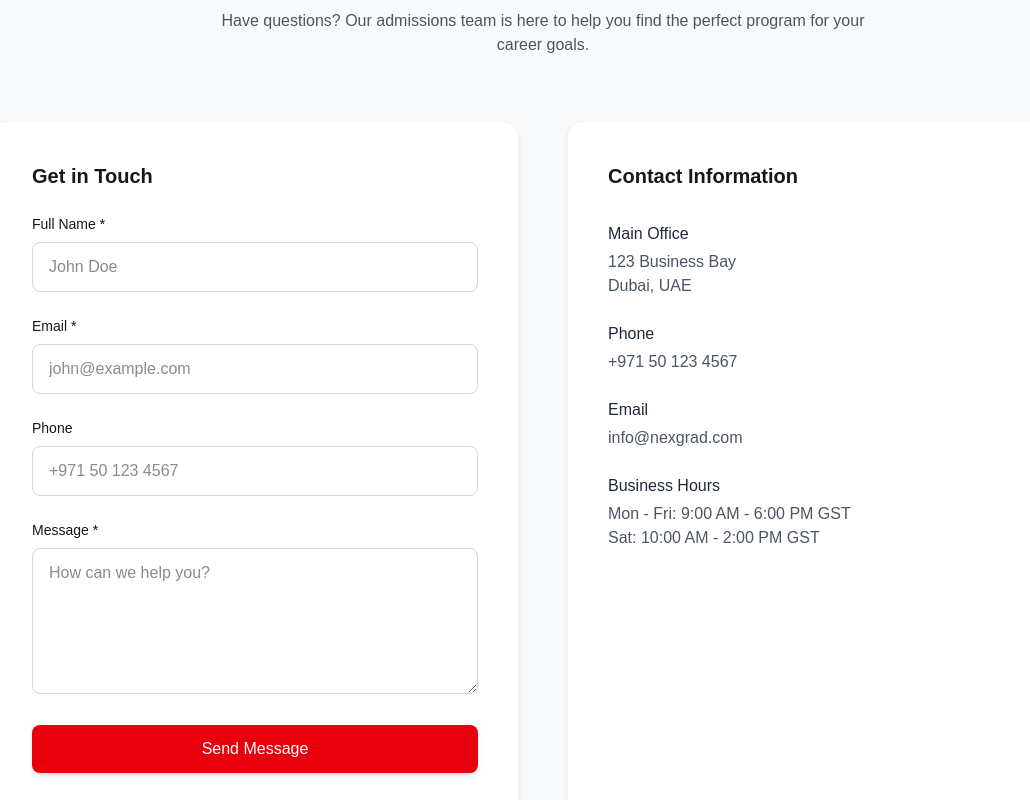
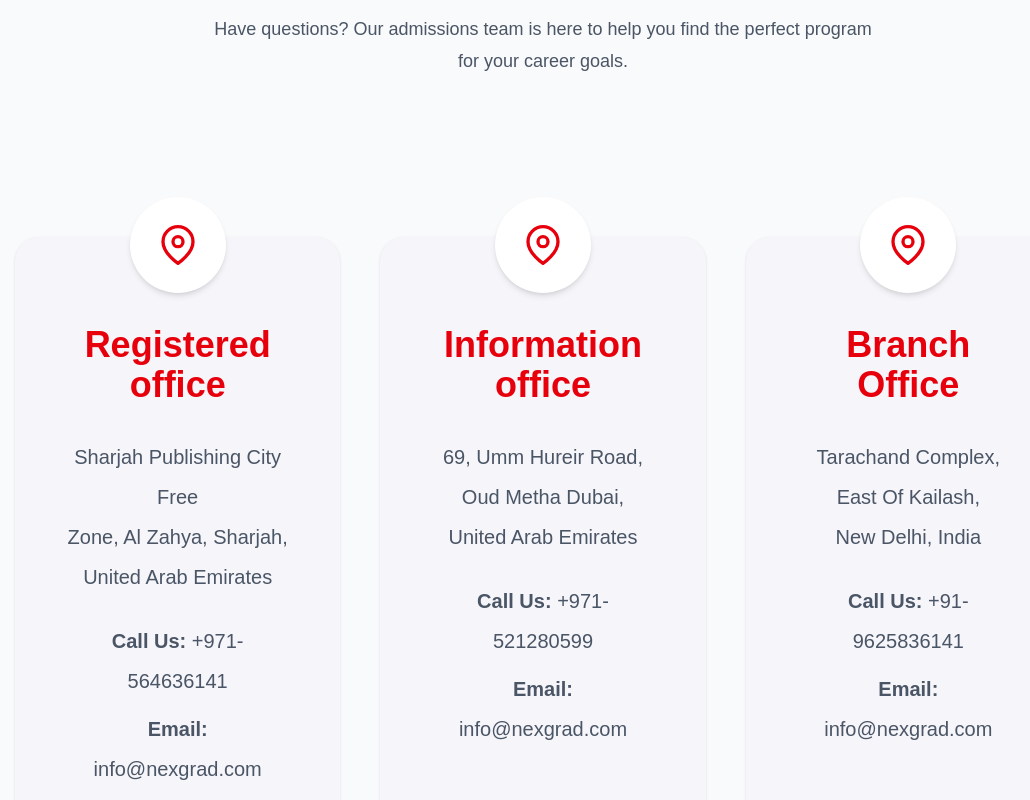
Before and after one commit to nexgrad-sys/Nexgrad, a Next.js app in the folder nexgrad/: page /contact in a window 1280 px wide. Shown: the part 320-1120 px from the top of the page, without its empty margins (97-1127 px from the left). Built offline with nearby package versions, Linux system fonts and the light colour scheme.

Commit message:
Jagjeet Hundal
Contact Us page updated

```diff
--- a/nexgrad/app/contact/page.tsx
+++ b/nexgrad/app/contact/page.tsx
@@ -1,8 +1,10 @@
 "use client";
 
 import { useState } from "react";
+import { FiMapPin } from "react-icons/fi";
 
 export default function ContactPage() {
+
   const [form, setForm] = useState({
     name: "",
     email: "",
@@ -13,155 +15,506 @@ export default function ContactPage() {
   const handleChange = (
     e: React.ChangeEvent<HTMLInputElement | HTMLTextAreaElement>
   ) => {
-    setForm({ ...form, [e.target.name]: e.target.value });
+
+    setForm({
+      ...form,
+      [e.target.name]: e.target.value,
+    });
   };
 
-  const handleSubmit = (e: React.FormEvent) => {
+  const handleSubmit = (
+    e: React.FormEvent
+  ) => {
+
     e.preventDefault();
+
     console.log(form);
+
     alert("Message sent successfully!");
   };
 
   return (
-    <section className="py-24 bg-gray-50 min-h-screen">
-      <div className="max-w-6xl mx-auto px-6">
+
+    <section className="bg-gray-50">
+
+      {/* TOP ADDRESS CARDS */}
+
+
+
+      {/* CONTACT FORM SECTION */}
+
+      <div className="max-w-6xl mx-auto px-6 py-24">
 
         {/* Heading */}
+
         <div className="text-center mb-16">
-          <h1 className="text-5xl font-semibold mb-4">Contact Us</h1>
-          <p className="text-gray-600 max-w-2xl mx-auto">
-            Have questions? Our admissions team is here to help you find the
-            perfect program for your career goals.
+
+          <h1 className="text-5xl font-bold mb-5">
+            Contact Us
+          </h1>
+
+          <p className="text-gray-600 max-w-2xl mx-auto text-lg leading-8">
+            Have questions? Our admissions team is here to help
+            you find the perfect program for your career goals.
+          </p>
+
+        </div>
+
+        <div className="max-w-7xl mx-auto px-6 pt-24 mb-5">
+
+        <div className="grid md:grid-cols-3 gap-10">
+
+          {/* CARD 1 */}
+
+          <div
+            className="
+              relative
+              bg-[#F5F5FA]
+              rounded-3xl
+              p-12
+              text-center
+              shadow-sm
+              hover:shadow-xl
+              transition
+            "
+          >
+
+            {/* ICON */}
+
+            <div
+              className="
+                absolute
+                -top-10
+                left-1/2
+                -translate-x-1/2
+                w-24
+                h-24
+                rounded-full
+                bg-white
+                shadow-md
+                flex
+                items-center
+                justify-center
+              "
+            >
+
+              <FiMapPin
+                className="text-red-600"
+                size={40}
+              />
+
+            </div>
+
+            <h3
+              className="
+                text-4xl
+                font-bold
+                text-red-600
+                mt-10
+                mb-8
+              "
+            >
+              Registered office
+            </h3>
+
+            <div
+              className="
+                text-gray-600
+                text-xl
+                leading-10
+              "
+            >
+
+              <p>
+                Sharjah Publishing City Free
+              </p>
+
+              <p>
+                Zone, Al Zahya, Sharjah,
+              </p>
+
+              <p>
+                United Arab Emirates
+              </p>
+
+              <div className="mt-6">
+                <p>
+                  <strong>Call Us:</strong>{" "}
+                  +971-564636141
+                </p>
+
+                <p className="mt-2">
+                  <strong>Email:</strong>{" "}
+                  info@nexgrad.com
                 </p>
               </div>
 
-        {/* Grid */}
-        <div className="grid md:grid-cols-2 gap-12">
+            </div>
 
-          {/* LEFT – Form */}
-          <div className="bg-white rounded-2xl shadow-md p-10 border border-gray-100">
-            <h2 className="text-xl font-semibold mb-6">Get in Touch</h2>
+          </div>
 
-            <form onSubmit={handleSubmit} className="space-y-6">
+          {/* CARD 2 */}
 
-              {/* Name */}
-              <div>
-                <label className="block text-sm font-medium mb-2">
-                  Full Name *
-                </label>
+          <div
+            className="
+              relative
+              bg-[#F5F5FA]
+              rounded-3xl
+              p-12
+              text-center
+              shadow-sm
+              hover:shadow-xl
+              transition
+            "
+          >
+
+            <div
+              className="
+                absolute
+                -top-10
+                left-1/2
+                -translate-x-1/2
+                w-24
+                h-24
+                rounded-full
+                bg-white
+                shadow-md
+                flex
+                items-center
+                justify-center
+              "
+            >
+
+              <FiMapPin
+                className="text-red-600"
+                size={40}
+              />
+
+            </div>
+
+            <h3
+              className="
+                text-4xl
+                font-bold
+                text-red-600
+                mt-10
+                mb-8
+              "
+            >
+              Information office
+            </h3>
+
+            <div
+              className="
+                text-gray-600
+                text-xl
+                leading-10
+              "
+            >
+
+              <p>
+                69, Umm Hureir Road,
+              </p>
+
+              <p>
+                Oud Metha Dubai,
+              </p>
+
+              <p>
+                United Arab Emirates
+              </p>
+
+              <div className="mt-6">
+
+                <p>
+                  <strong>Call Us:</strong>{" "}
+                  +971-521280599
+                </p>
+
+                <p className="mt-2">
+                  <strong>Email:</strong>{" "}
+                  info@nexgrad.com
+                </p>
+
+              </div>
+
+            </div>
+
+          </div>
+
+          {/* CARD 3 */}
+
+          <div
+            className="
+              relative
+              bg-[#F5F5FA]
+              rounded-3xl
+              p-12
+              text-center
+              shadow-sm
+              hover:shadow-xl
+              transition
+            "
+          >
+
+            <div
+              className="
+                absolute
+                -top-10
+                left-1/2
+                -translate-x-1/2
+                w-24
+                h-24
+                rounded-full
+                bg-white
+                shadow-md
+                flex
+                items-center
+                justify-center
+              "
+            >
+
+              <FiMapPin
+                className="text-red-600"
+                size={40}
+              />
+
+            </div>
+
+            <h3
+              className="
+                text-4xl
+                font-bold
+                text-red-600
+                mt-10
+                mb-8
+              "
+            >
+              Branch Office
+            </h3>
+
+            <div
+              className="
+                text-gray-600
+                text-xl
+                leading-10
+              "
+            >
+
+              <p>
+                Tarachand Complex,
+              </p>
+
+              <p>
+                East Of Kailash,
+              </p>
+
+              <p>
+                New Delhi, India
+              </p>
+
+              <div className="mt-6">
+
+                <p>
+                  <strong>Call Us:</strong>{" "}
+                  +91-9625836141
+                </p>
+
+                <p className="mt-2">
+                  <strong>Email:</strong>{" "}
+                  info@nexgrad.com
+                </p>
+
+              </div>
+
+            </div>
+
+          </div>
+
+        </div>
+
+      </div>
+
+        {/* GRID */}
+
+        <div className="grid lg:grid-cols-2 gap-12">
+
+          {/* FORM */}
+
+          <div
+            className="
+              bg-white
+              rounded-3xl
+              p-10
+              shadow-lg
+            "
+          >
+
+            <h2 className="text-3xl font-bold mb-8">
+              Get in Touch
+            </h2>
+
+            <form
+              onSubmit={handleSubmit}
+              className="space-y-6"
+            >
+
               <input
                 type="text"
                 name="name"
-                  placeholder="John Doe"
+                placeholder="Full Name"
                 value={form.name}
                 onChange={handleChange}
-                  required
-                  className="w-full border border-gray-300 rounded-lg px-4 py-3 focus:outline-none focus:ring-2 focus:ring-red-500 transition"
+                className="
+                  w-full
+                  border
+                  rounded-xl
+                  px-5
+                  py-4
+                  focus:outline-none
+                  focus:ring-2
+                  focus:ring-red-500
+                "
               />
-              </div>
 
-              {/* Email */}
-              <div>
-                <label className="block text-sm font-medium mb-2">
-                  Email *
-                </label>
               <input
                 type="email"
                 name="email"
-                  placeholder="john@example.com"
+                placeholder="Email Address"
                 value={form.email}
                 onChange={handleChange}
-                  required
-                  className="w-full border border-gray-300 rounded-lg px-4 py-3 focus:outline-none focus:ring-2 focus:ring-red-500 transition"
+                className="
+                  w-full
+                  border
+                  rounded-xl
+                  px-5
+                  py-4
+                  focus:outline-none
+                  focus:ring-2
+                  focus:ring-red-500
+                "
               />
-              </div>
 
-              {/* Phone */}
-              <div>
-                <label className="block text-sm font-medium mb-2">
-                  Phone
-                </label>
               <input
                 type="text"
                 name="phone"
-                  placeholder="+971 50 123 4567"
+                placeholder="Phone Number"
                 value={form.phone}
                 onChange={handleChange}
-                  className="w-full border border-gray-300 rounded-lg px-4 py-3 focus:outline-none focus:ring-2 focus:ring-red-500 transition"
+                className="
+                  w-full
+                  border
+                  rounded-xl
+                  px-5
+                  py-4
+                  focus:outline-none
+                  focus:ring-2
+                  focus:ring-red-500
+                "
               />
-              </div>
 
-              {/* Message */}
-              <div>
-                <label className="block text-sm font-medium mb-2">
-                  Message *
-                </label>
               <textarea
                 name="message"
-                  rows={5}
-                  placeholder="How can we help you?"
+                rows={6}
+                placeholder="Your Message"
                 value={form.message}
                 onChange={handleChange}
-                  required
-                  className="w-full border border-gray-300 rounded-lg px-4 py-3 focus:outline-none focus:ring-2 focus:ring-red-500 transition"
+                className="
+                  w-full
+                  border
+                  rounded-xl
+                  px-5
+                  py-4
+                  focus:outline-none
+                  focus:ring-2
+                  focus:ring-red-500
+                "
               />
-              </div>
 
-              {/* Button */}
               <button
                 type="submit"
-                className="w-full bg-red-600 text-white py-3 rounded-lg font-medium hover:bg-red-700 transition shadow-md"
+                className="
+                  w-full
+                  bg-red-600
+                  hover:bg-red-700
+                  text-white
+                  py-4
+                  rounded-xl
+                  font-semibold
+                  text-lg
+                  transition
+                  shadow-lg
+                "
               >
                 Send Message
               </button>
 
             </form>
+
           </div>
 
-          {/* RIGHT – Contact Info */}
-          <div className="bg-white rounded-2xl shadow-md p-10 border border-gray-100">
-            <h2 className="text-xl font-semibold mb-8">
+          {/* RIGHT SIDE */}
+
+          <div
+            className="
+              bg-white
+              rounded-3xl
+              p-10
+              shadow-lg
+            "
+          >
+
+            <h2 className="text-3xl font-bold mb-8">
               Contact Information
             </h2>
 
-            <div className="space-y-6 text-gray-600">
+            <div className="space-y-8 text-gray-600 text-lg">
 
               <div>
-                <h3 className="font-medium text-gray-800 mb-1">
-                  Main Office
+                <h3 className="font-semibold text-black mb-2">
+                  Working Hours
                 </h3>
-                <p>123 Business Bay</p>
-                <p>Dubai, UAE</p>
+
+                <p>
+                  Monday - Friday:
+                </p>
+
+                <p>
+                  9:00 AM - 6:00 PM
+                </p>
+
               </div>
 
               <div>
-                <h3 className="font-medium text-gray-800 mb-1">
-                  Phone
+                <h3 className="font-semibold text-black mb-2">
+                  Admissions Support
                 </h3>
-                <p>+971 50 123 4567</p>
+
+                <p>
+                  admissions@nexgrad.com
+                </p>
+
               </div>
 
               <div>
-                <h3 className="font-medium text-gray-800 mb-1">
-                  Email
+                <h3 className="font-semibold text-black mb-2">
+                  Student Support
                 </h3>
-                <p>info@nexgrad.com</p>
-              </div>
 
-              <div>
-                <h3 className="font-medium text-gray-800 mb-1">
-                  Business Hours
-                </h3>
-                <p>Mon - Fri: 9:00 AM - 6:00 PM GST</p>
-                <p>Sat: 10:00 AM - 2:00 PM GST</p>
-              </div>
+                <p>
+                  support@nexgrad.com
+                </p>
 
-            </div>
               </div>
 
             </div>
 
           </div>
+
+        </div>
+
+      </div>
+
     </section>
   );
 }
```
Lines whose indentation alone changed are shown as unchanged.
